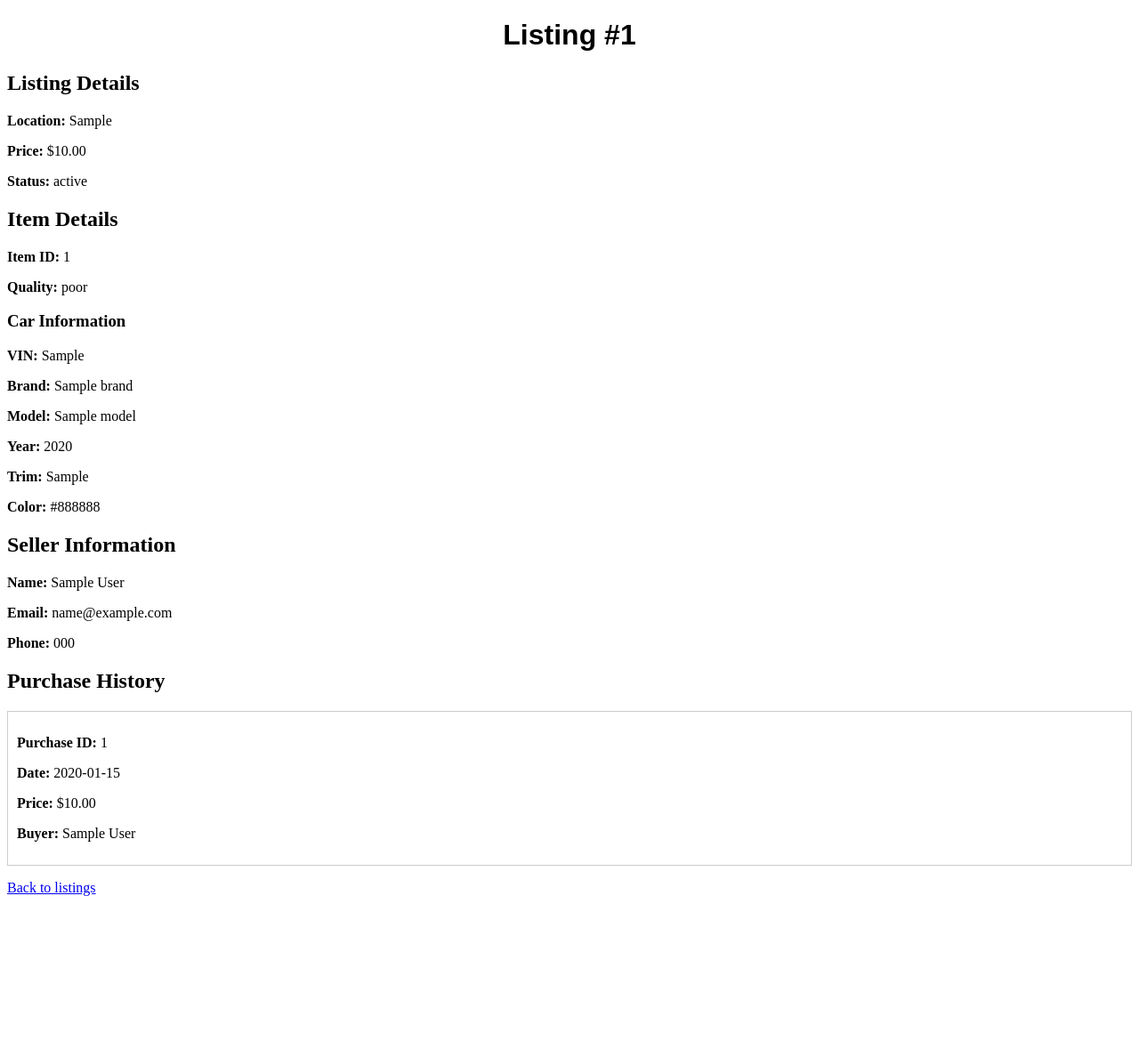
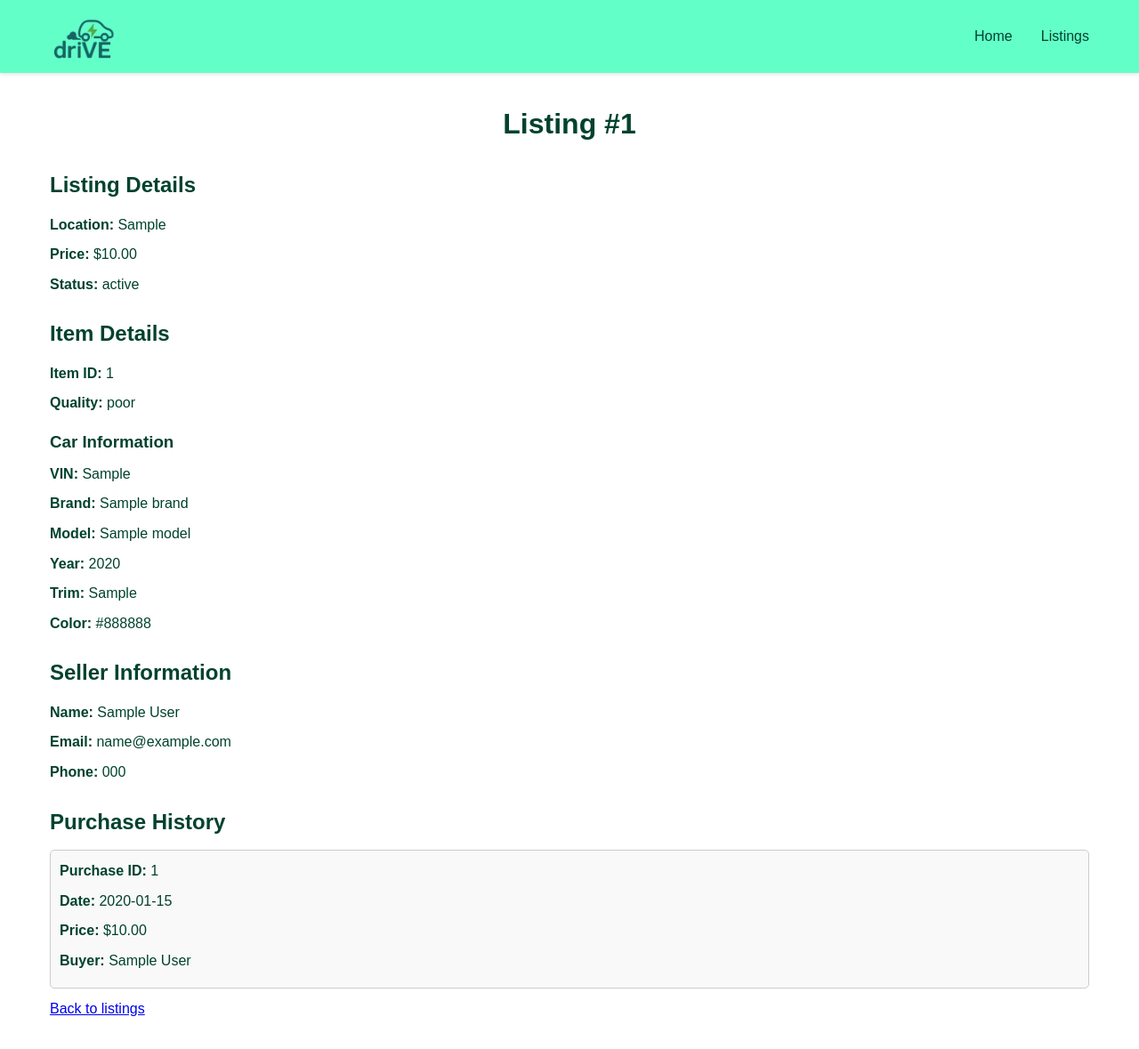
Before and after one commit to helloimfrei/drive-app, a Flask app: page /listing/1 in a window 1280 px wide. Shown: the whole page at 89% size. Before the commit the page ends 1007 px from the top, so only its background shows below. Run offline with Flask 3, Linux system fonts and the light colour scheme; tables that the repository leaves empty hold one stand-in row (values such as "Sample post").

Commit message:
unified styling

```diff
--- a/drive_app/static/style.css
+++ b/drive_app/static/style.css
@@ -1,13 +1,110 @@
+:root {
+    --primary-color: rgb(99, 255, 200);
+    --font-color: rgb(0, 66, 46);
+    --hover-color: #d39aff;
+}
+
+* {
+    margin: 0;
+    padding: 0;
+    box-sizing: border-box;
+}
+
+body {
+    font-family: Arial, sans-serif;
+    line-height: 1.6;
+    color: var(--font-color);
+}
+
+.navbar {
+    background-color: var(--primary-color);
+    padding: 1rem 0;
+    box-shadow: 0 2px 4px rgba(0, 0, 0, 0.1);
+}
+
+.nav-container {
+    max-width: 1200px;
+    margin: 0 auto;
+    padding: 0 1rem;
+    display: flex;
+    justify-content: space-between;
+    align-items: center;
+}
+
+.nav-brand {
+    display: flex;
+    align-items: center;
+    text-decoration: none;
+}
+
+.logo {
+    height: 50px;
+}
+
+.nav-menu {
+    list-style: none;
+    display: flex;
+    gap: 2rem;
+}
+
+.nav-item {
+    list-style: none;
+}
+
+.nav-link {
+    color: var(--font-color);
+    text-decoration: none;
+    font-size: 1rem;
+    transition: color 0.3s ease;
+}
+
+.nav-link:hover {
+    color: var(--hover-color);
+}
+
+/* Container */
+.container {
+    max-width: 1200px;
+    margin: 2rem auto;
+    padding: 0 1rem;
+}
+
+/* Typography */
+h1 {
+    text-align: center;
+    font-family: Arial, sans-serif;
+    margin-bottom: 1.5rem;
+    color: var(--font-color);
+}
+
+h2 {
+    margin-top: 1.5rem;
+    margin-bottom: 0.75rem;
+    color: var(--font-color);
+}
+
+h3 {
+    margin-top: 1rem;
+    margin-bottom: 0.5rem;
+    color: var(--font-color);
+}
+
+p {
+    margin-bottom: 0.5rem;
+}
+
+/* Table Styling */
 table {
-    width: 80%;
+    width: 100%;
     margin: 20px auto;
     border-collapse: collapse;
     font-family: Arial, sans-serif;
+    border: 1px solid #ddd;
 }
 
 th {
-    background-color: #4a90e2;
-    color: white;
+    background-color: var(--primary-color);
+    color: var(--font-color);
     padding: 10px;
     text-align: left;
 }
@@ -21,11 +118,21 @@ tr:nth-child(even) {
     background-color: #f7f7f7;
 }
 
-h1 {
-    text-align: center;
-    font-family: Arial, sans-serif;
+td a {
+    color: var(--font-color);
+    text-decoration: none;
 }
 
-.logo {
-    height: 50px;
+td a:hover {
+    text-decoration: underline;
+    color: var(--hover-color);
 }
+
+/* Purchase History Boxes */
+.purchase-box {
+    border: 1px solid #ccc;
+    padding: 10px;
+    margin: 10px 0;
+    border-radius: 5px;
+    background-color: #f9f9f9;
+}
--- a/drive_app/templates/base.html
+++ b/drive_app/templates/base.html
@@ -1,14 +1,16 @@
 <!DOCTYPE html>
 <html>
 <head>
+    <meta charset="UTF-8">
+    <meta name="viewport" content="width=device-width, initial-scale=1.0">
+    <title>driVE</title>
     <link rel="stylesheet" href="{{ url_for('static', filename='style.css') }}">
-    <link href="https://cdn.jsdelivr.net/npm/bootstrap@5.3.3/dist/css/bootstrap.min.css" rel="stylesheet">
 </head>
 <body>
 
-<nav class="navbar navbar-expand-lg navbar-dark bg-dark">
-  <div class="container-fluid">
-    <a class="navbar-brand" href="/">
+<nav class="navbar">
+  <div class="nav-container">
+    <a class="nav-brand" href="/">
         <img
         class="logo"
         src="{{ url_for('static', filename='logo.png') }}"
@@ -16,8 +18,7 @@
         >
     </a>
 
-    <div class="collapse navbar-collapse">
-      <ul class="navbar-nav me-auto">
+    <ul class="nav-menu">
       <li class="nav-item">
         <a class="nav-link" href="/">Home</a>
       </li>
@@ -26,10 +27,9 @@
       </li>
     </ul>
   </div>
-  </div>
 </nav>
 
-<div class="container mt-4">
+<div class="container">
     {% block content %}{% endblock %}
 </div>
 
--- a/drive_app/templates/index.html
+++ b/drive_app/templates/index.html
@@ -1,6 +1,6 @@
 {% extends "base.html" %}
 
 {% block content %}
-<h1>Welcome</h1>
+<h1>Welcome!</h1>
 <p>This is the homepage.</p>
 {% endblock %}
--- a/drive_app/templates/listing_detail.html
+++ b/drive_app/templates/listing_detail.html
@@ -1,10 +1,6 @@
-<!doctype html>
-<html>
-  <head>
-    <title>Listing {{ listing.listing_id }}</title>
-    <link rel="stylesheet" href="{{ url_for('static', filename='style.css') }}">
-  </head>
-  <body>
+{% extends "base.html" %}
+
+{% block content %}
 <h1>Listing #{{ listing.listing_id }}</h1>
 
 <h2>Listing Details</h2>
@@ -56,7 +52,7 @@
 {% if listing.purchases %}
   <h2>Purchase History</h2>
   {% for purchase in listing.purchases %}
-        <div style="border: 1px solid #ccc; padding: 10px; margin: 10px 0;">
+    <div class="purchase-box">
       <p><strong>Purchase ID:</strong> {{ purchase.purchase_id }}</p>
       <p><strong>Date:</strong> {{ purchase.purchase_date }}</p>
       <p><strong>Price:</strong> ${{ purchase.purchase_price }}</p>
@@ -68,5 +64,4 @@
 {% endif %}
 
 <p><a href="{{ url_for('show_listing') }}">Back to listings</a></p>
-  </body>
-</html>
+{% endblock %}
```
Also changed, not shown: drive_app/templates/listing.html (+4 -10 lines). Lines whose indentation alone changed are shown as unchanged.
